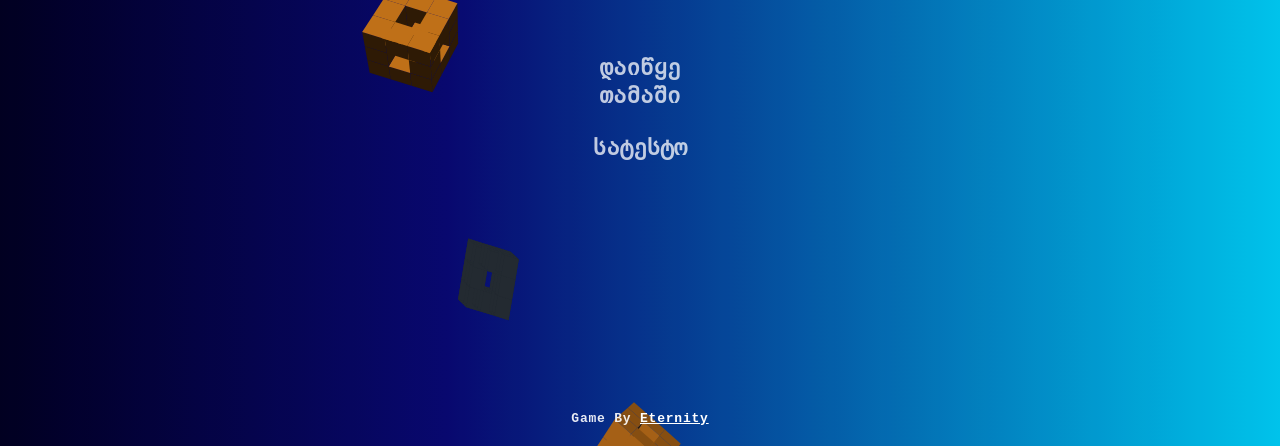
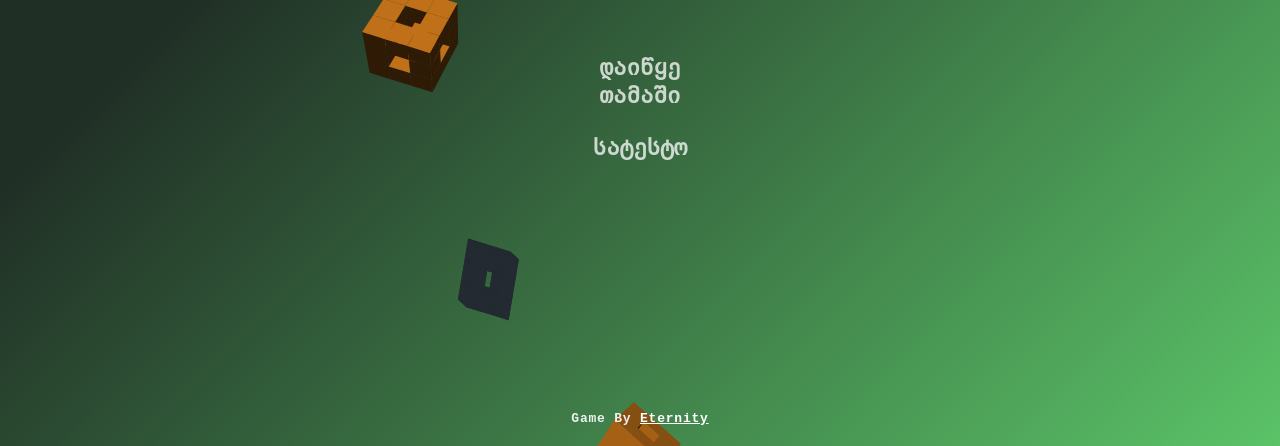
Before and after one commit to Georgemshv/Dasaojaxebeli-Biuro, a plain HTML site: page index.html in a window 1280 px wide. Shown: the part 354-800 px from the top of the page. Drawn offline with Linux system fonts and the light colour scheme.

Commit message:
update css

```diff
--- a/style.css
+++ b/style.css
@@ -3,7 +3,9 @@ body {
 	background-color: #000;
 	height: 100vh;
 	overflow: hidden;
-    background: linear-gradient(90deg, rgba(2,0,36,1) 0%, rgba(9,9,121,1) 35%, rgba(0,212,255,1) 100%);
+    background-color: #63d471;
+background-image: linear-gradient(315deg, #63d471 0%, #233329 74%);
+
 
 
 	font-family: monospace;
```
